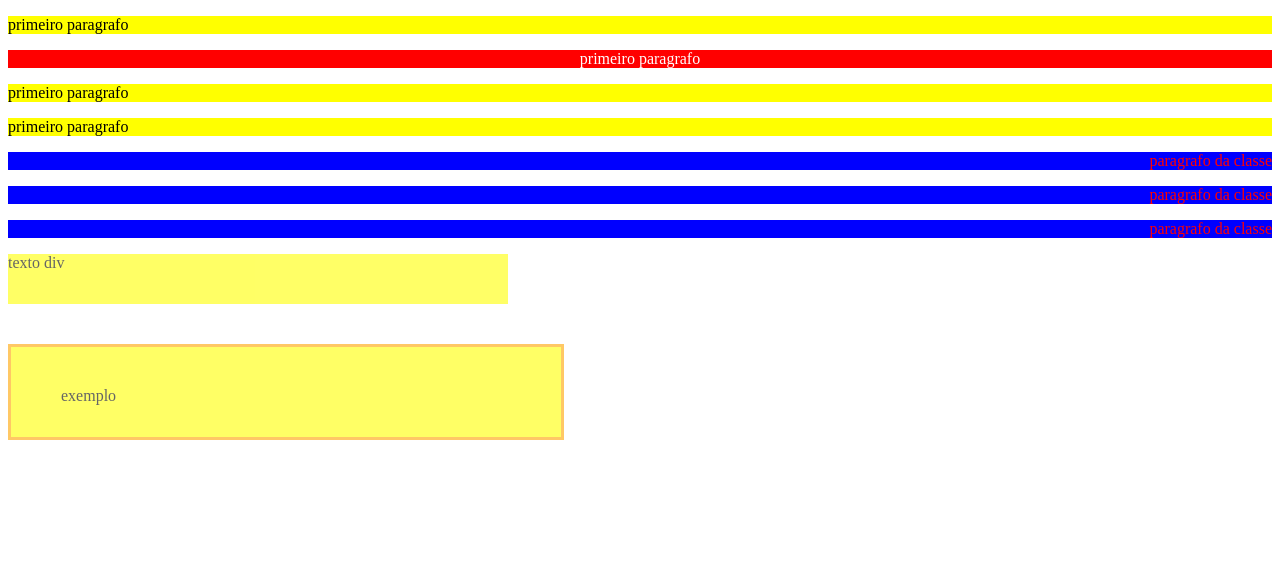
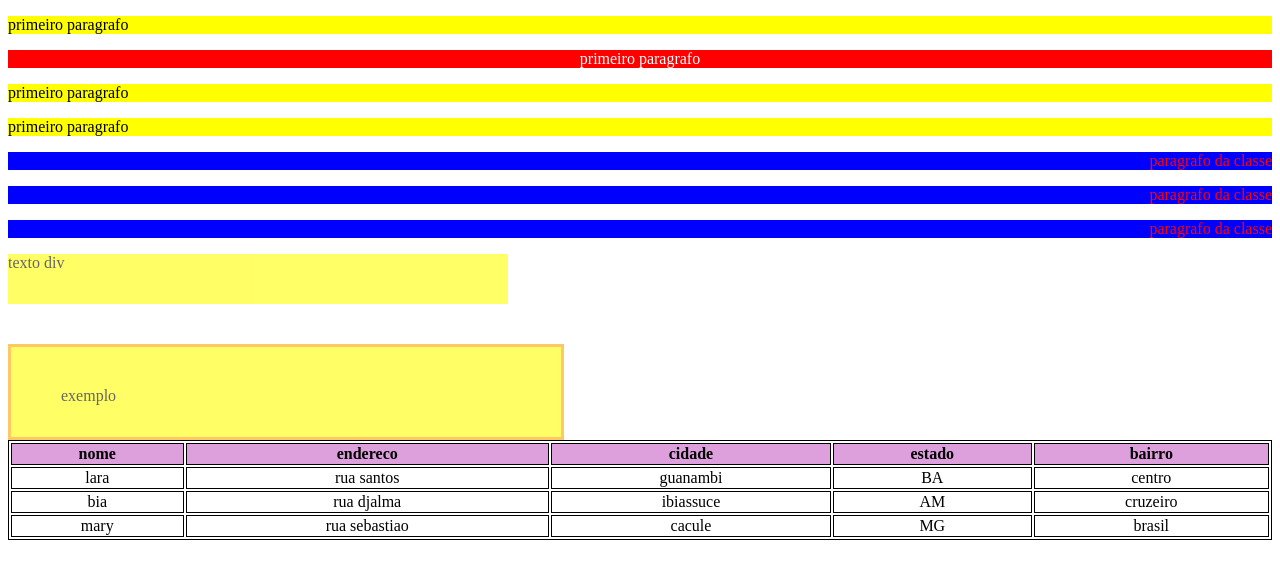
Before and after one commit to laravitoria44/psw1, a plain HTML site: page aula-30-10/index.html in a window 1280 px wide. Drawn offline with Linux system fonts and the light colour scheme.

Commit message:
aula-30-10

```diff
--- a/aula-30-10/index.html
+++ b/aula-30-10/index.html
@@ -17,6 +17,38 @@
         <div>texto div</div>
         <div id="d1">exemplo </div>
     </div>
+    <table>
+        <tr>
+            <th>nome</th>
+            <th>endereco</th>
+            <th>cidade</th>
+            <th>estado</th>
+            <th>bairro</th>
+        </tr>
+
+        <tr>
+            <td>lara</td>
+            <td>rua santos</td>
+            <td>guanambi</td>
+            <td>BA</td>
+            <td>centro</td>
+
+        </tr>
+
+        <tr>
+            <td>bia</td>
+            <td>rua djalma</td>
+            <td>ibiassuce</td>
+            <td>AM</td>
+            <td>cruzeiro</td>
+
+                </tr>
+                <td>mary</td>
+                <td>rua sebastiao</td>
+                <td>cacule</td>
+                <td>MG</td>
+                <td>brasil</td>
+    </table>
 
 </body>
 </html>
--- a/aula-30-10/styles.css
+++ b/aula-30-10/styles.css
@@ -32,3 +32,20 @@ div {
     padding-left: 50px;
     margin-top: 40px;
 }
+
+table, th, td {
+border: 1px solid;
+
+}
+
+th {
+    background-color: plum;
+
+}
+
+td{
+    text-align: center;
+}
+table{
+    width: 100%;
+}
```
